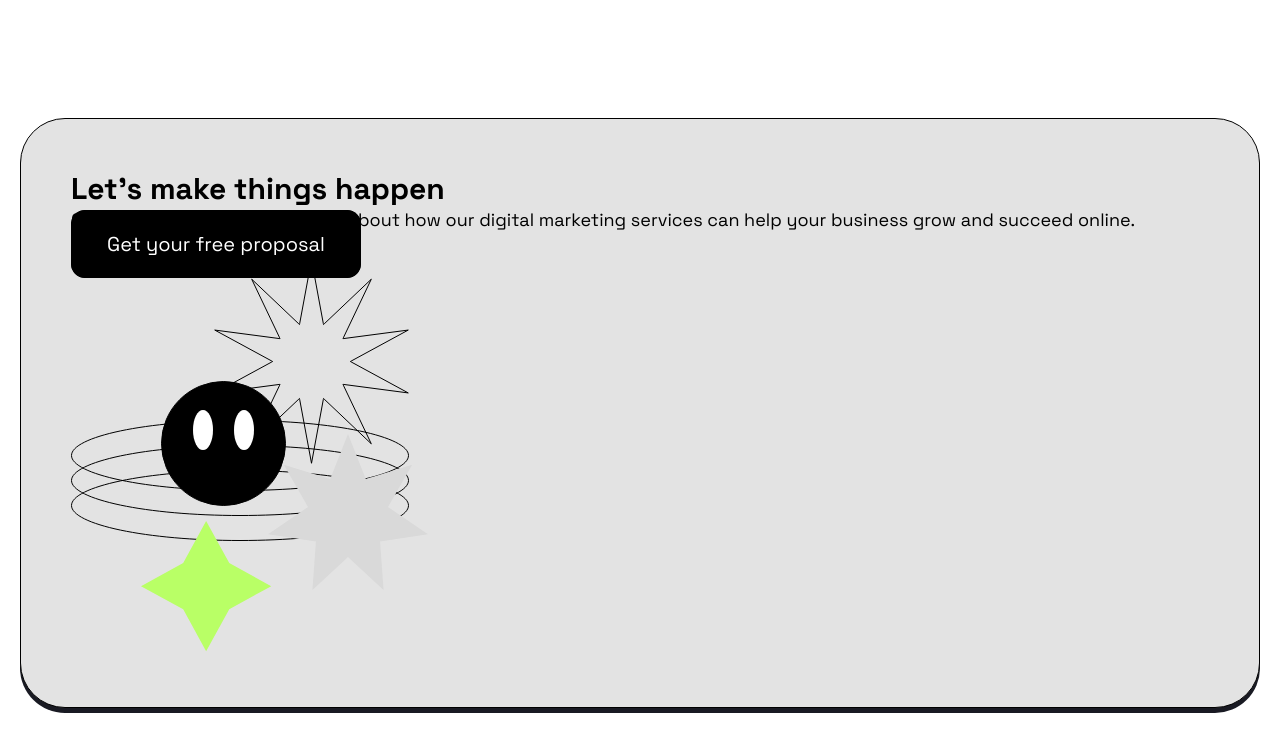
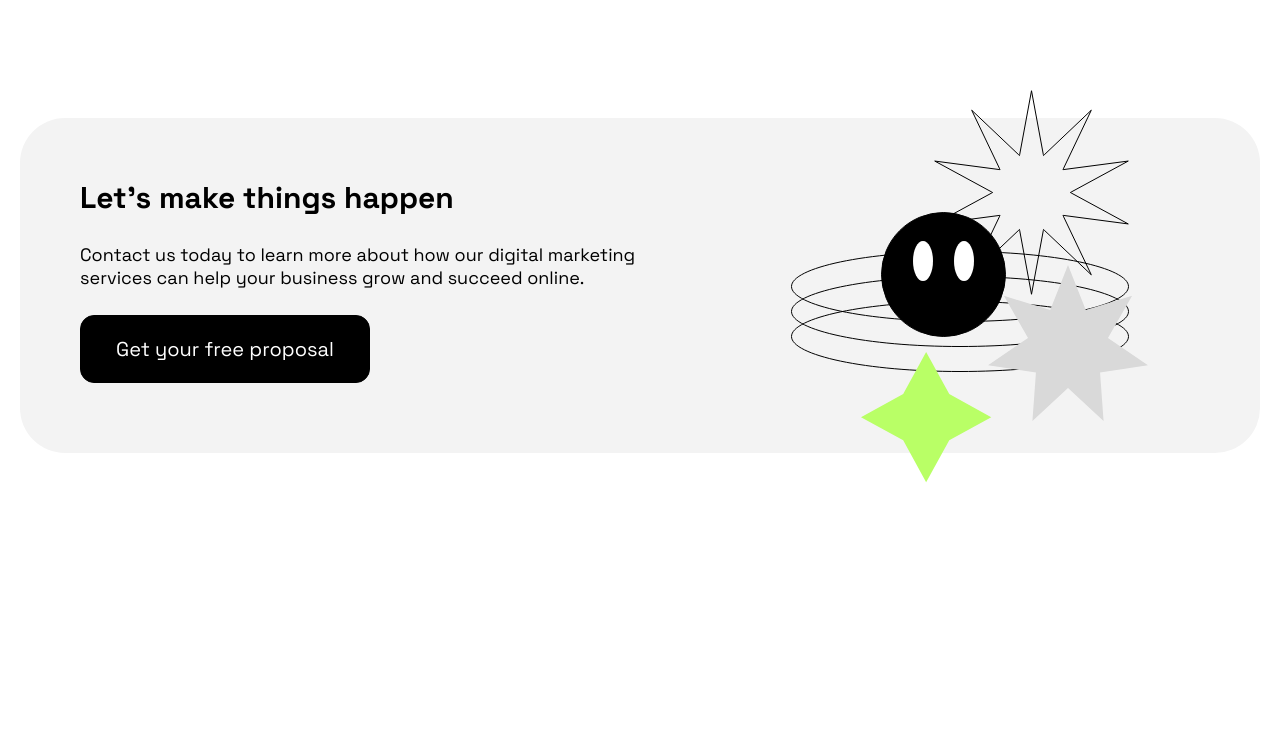
Before and after one commit to catta1eya/positivus-landing-page, a website built with Vite: page index.html in a window 1280 px wide. Shown: the part 2065-2817 px from the top of the page. After the commit the page ends 2598 px from the top, so only its background shows below. Built offline with nearby package versions, Linux system fonts and the light colour scheme; some packages are replaced by stand-ins of ours.

Commit message:
Added proposal styles

```diff
--- a/index.html
+++ b/index.html
@@ -213,15 +213,13 @@
           Contact us today to learn more about how our digital marketing
           services can help your business grow and succeed online.
         </p>
-        <a href="#" class="btn btn--black">Get your free proposal</a>
+        <button class="btn btn--black">Get your free proposal</button>
       </div>
-      <div class="proposal__image_container">
-        <img
-          src="img/illustrations/illustration-proposal.svg"
-          alt=""
-          class="proposal__image"
-        />
-      </div>
+      <img
+        src="img/illustrations/illustration-proposal.svg"
+        alt=""
+        class="proposal__image"
+      />
     </section>
   </body>
 </html>
--- /dev/null
+++ b/sass/_proposal.scss
@@ -0,0 +1,31 @@
+.proposal {
+  gap: 10%;
+
+  &__content {
+    width: 50%;
+  }
+
+  &__title {
+    margin-bottom: 26px;
+  }
+
+  &__description {
+    margin-bottom: 26px;
+  }
+
+  &__image {
+    margin-top: -90px;
+    margin-bottom: -90px;
+    margin-right: 50px;
+  }
+
+  @include lg {
+    &__content {
+      width: 100%;
+    }
+
+    &__image {
+      display: none;
+    }
+  }
+}
--- a/sass/components/_card.scss
+++ b/sass/components/_card.scss
@@ -89,4 +89,12 @@
       color: white;
     }
   }
+
+  &--proposal {
+    flex-direction: row;
+    background-color: $muted;
+    border: none;
+    box-shadow: none;
+    padding: 60px;
+  }
 }
--- a/sass/main.scss
+++ b/sass/main.scss
@@ -17,6 +17,7 @@
 @import "hero";
 @import "logotypes";
 @import "services";
+@import "proposal";
 
 //components
 @import "components/button";
```
